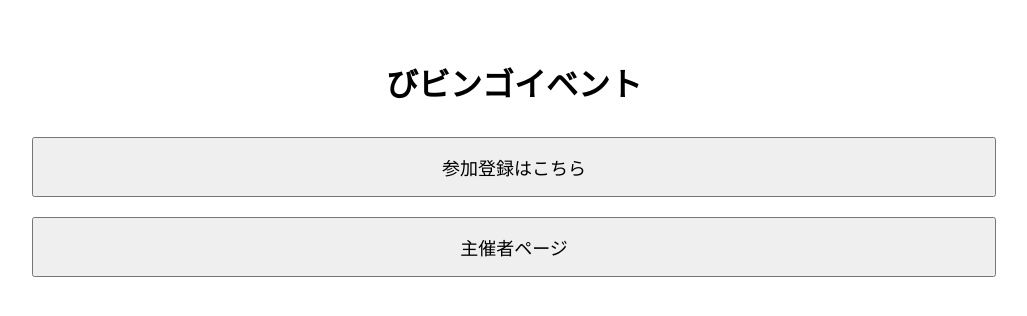
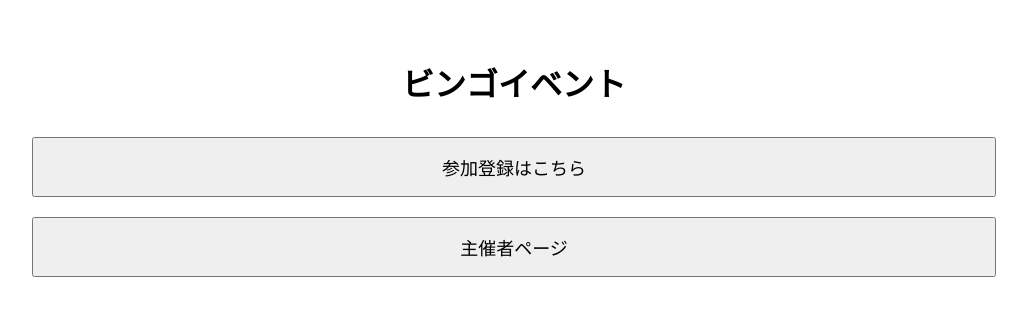
Before and after one commit to motoanago/bingo, a plain HTML site: page index.html in a window 1280 px wide. Shown: the whole page, without its empty margins (126-1153 px from the left). Drawn offline with Linux system fonts and the light colour scheme.

Commit message:
index.html

```diff
--- a/index.html
+++ b/index.html
@@ -19,7 +19,7 @@ button{
 </head>
 <body>
 
-<h1>びビンゴイベント</h1>
+<h1>ビンゴイベント</h1>
 
 <button onclick="location.href='join.html'">
 参加登録はこちら
```
